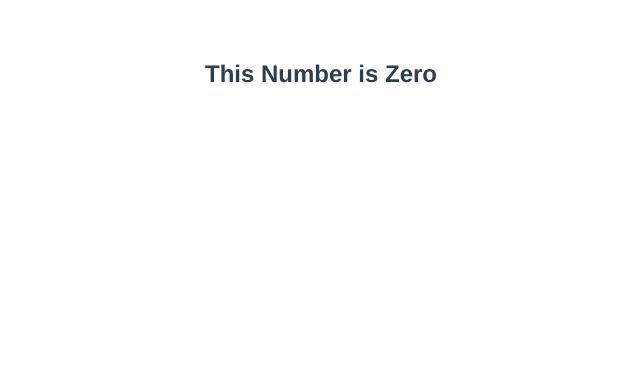
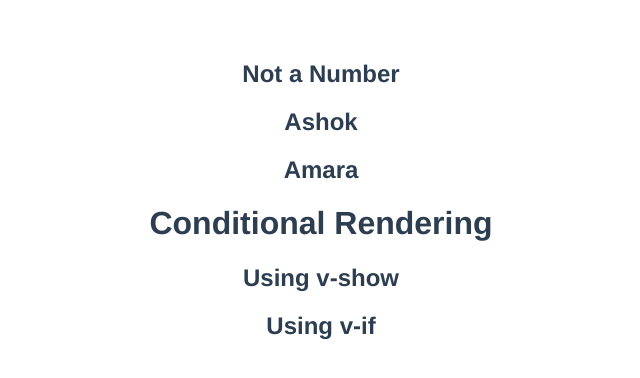
Before and after one commit to ashoksrt-248/ConditionalRenderingInVueJs, a Vue app: page / in a window 1280 px wide. Shown: the top 378 px of the page, without its empty margins (319-959 px from the left). Built offline with nearby package versions, Linux system fonts and the light colour scheme.

Commit message:
conditional rendering

```diff
--- a/src/App.vue
+++ b/src/App.vue
@@ -1,6 +1,16 @@
 <template>
   <div id="app">
-    <h2>This Number is Zero</h2>
+    <h2 v-if="num === 0">The Number is Zero</h2>
+    <h2 v-else-if="num < 0">The Number is Negative</h2>
+    <h2 v-else-if="num > 0">The Number is Positive</h2>
+    <h2 v-else>Not a Number</h2>
+    <div v-if="display">
+      <h2>Ashok</h2>
+      <h2>Amara</h2>
+      <h1>Conditional Rendering</h1>
+    </div>
+    <h2 v-show="showElement">Using v-show</h2>
+    <h2 v-if="showElement">Using v-if</h2>
 
   </div>
 </template>
@@ -10,7 +20,9 @@ export default {
   name: 'App',
   data(){
     return{
-      num:0
+      num:"hello",
+      display:true,
+      showElement:true
     }
   }
 }
```
